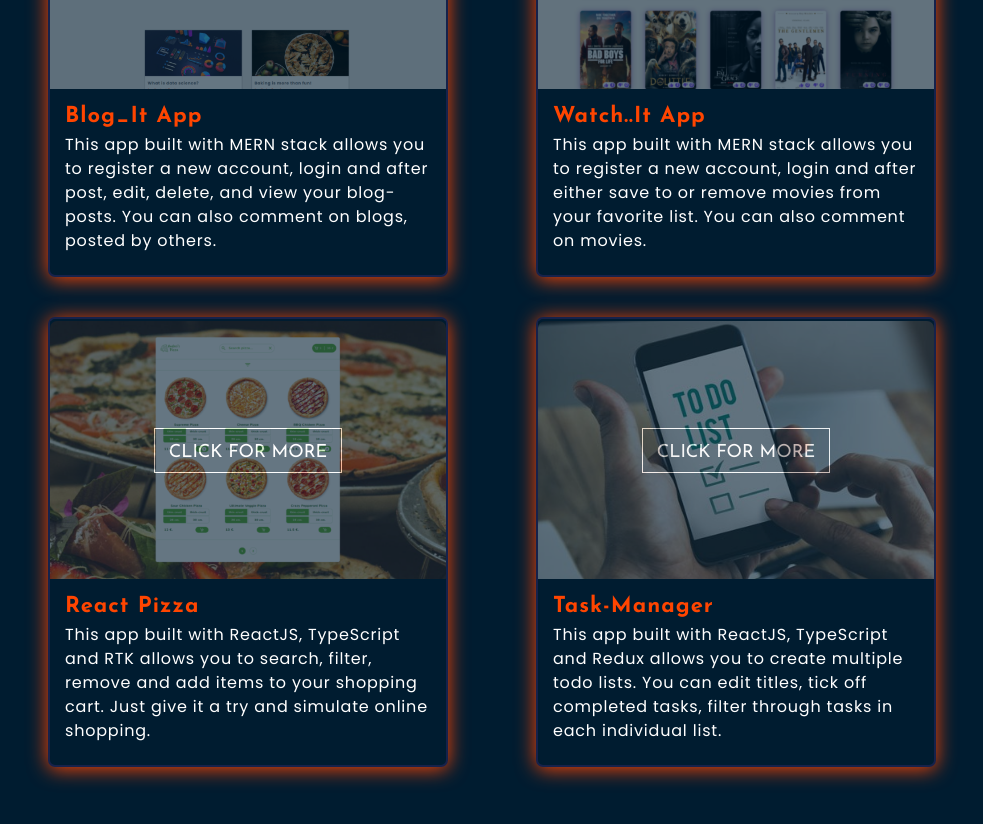
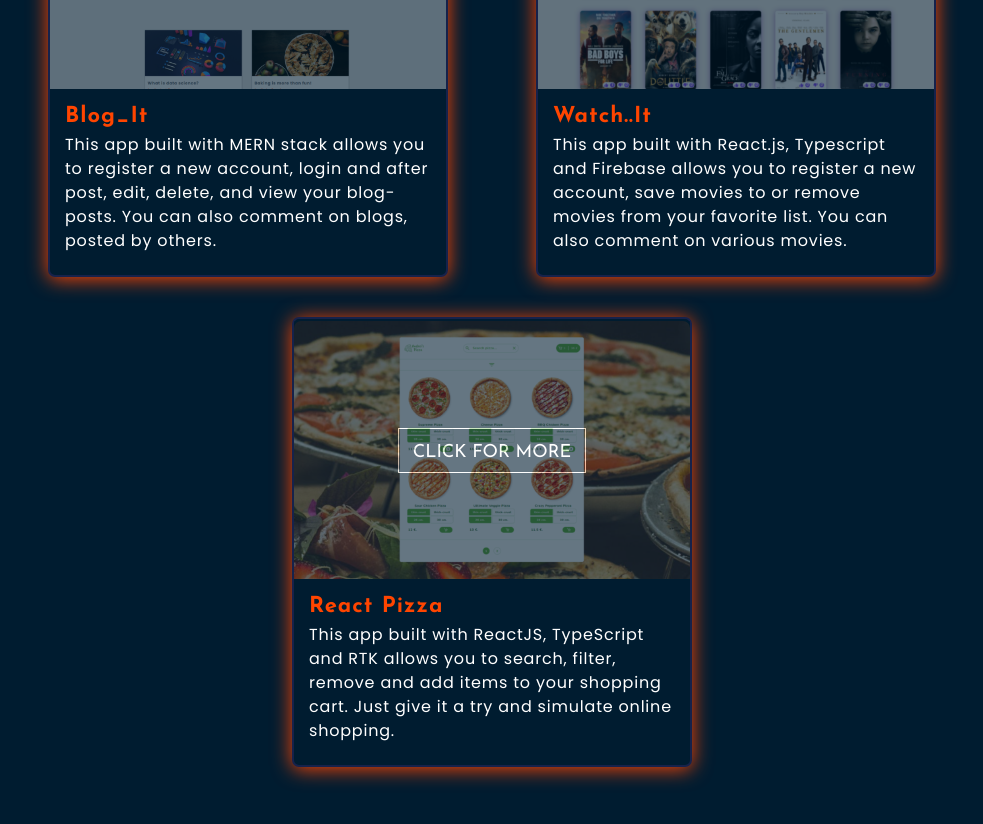
Before and after one commit to andbudha/my_portfolio, a React (Create React App) app: page / in a window 1280 px wide. Shown: the part 4063-4887 px from the top of the page, without its empty margins (148-1131 px from the left). Built offline with nearby package versions, Linux system fonts and the light colour scheme.

Commit message:
projects updated

```diff
--- a/src/components/projects/Projects.jsx
+++ b/src/components/projects/Projects.jsx
@@ -3,7 +3,6 @@ import { Project } from './project/Project';
 import { Title } from '../../common/title/Title';
 import blogitImg from './project_images/blogit.png';
 import pizzaProjectImg from './project_images/pizzas.png';
-import reactTodoImg from './project_images/reacttodo.jpg';
 import watchitImg from './project_images/watchit.png';
 
 export const Projects = () => {
@@ -11,10 +10,7 @@ export const Projects = () => {
     'This app built with MERN stack allows you to register a new account, login and after post, edit, delete, and view your blog-posts. You can also comment on blogs, posted by others.';
 
   const reactWeather =
-    'This app built with MERN stack allows you to register a new account, login and after either save to or remove movies from your favorite list. You can also comment on movies.';
-
-  const reactTodo =
-    'This app built with ReactJS, TypeScript and Redux allows you to create multiple todo lists. You can edit titles, tick off completed tasks, filter through tasks in each individual list.';
+    'This app built with React.js, Typescript and Firebase allows you to register a new account, save movies to or remove movies from your favorite list. You can also comment on various movies.';
 
   const reactPizzaProject =
     'This app built with ReactJS, TypeScript and RTK allows you to search, filter, remove and add items to your shopping cart. Just give it a try and simulate online shopping.';
@@ -24,9 +20,6 @@ export const Projects = () => {
 
   const watchitImage = {
     backgroundImage: `url(${watchitImg})`,
-  };
-  const reactTodoImage = {
-    backgroundImage: `url(${reactTodoImg})`,
   };
 
   const pizzaProjectImage = {
@@ -40,15 +33,15 @@ export const Projects = () => {
         <div className={styles.projects_box_container}>
           <Project
             description={blogIt}
-            projectTitle={'Blog_It App'}
+            projectTitle={'Blog_It'}
             image={blogitImage}
             link={'https://blog-it-mern-client.vercel.app/'}
           />
           <Project
             description={reactWeather}
-            projectTitle={'Watch..It App'}
+            projectTitle={'Watch..It'}
             image={watchitImage}
-            link={'https://watch-it-mern-client.vercel.app/'}
+            link={'https://watch-it-with-react-and-firebase.netlify.app/'}
           />
           <Project
             description={reactPizzaProject}
@@ -56,12 +49,6 @@ export const Projects = () => {
             image={pizzaProjectImage}
             link={'https://andreis-pizza.vercel.app/'}
           />
-          <Project
-            description={reactTodo}
-            projectTitle={'Task-Manager'}
-            image={reactTodoImage}
-            link={'https://todo-with-reactjs-psi.vercel.app/'}
-          />
         </div>
       </div>
     </div>
```
Also changed, not shown: src/components/projects/project/Project.jsx (+6 -8 lines), src/components/projects/project_images/reacttodo.jpg (deleted).
